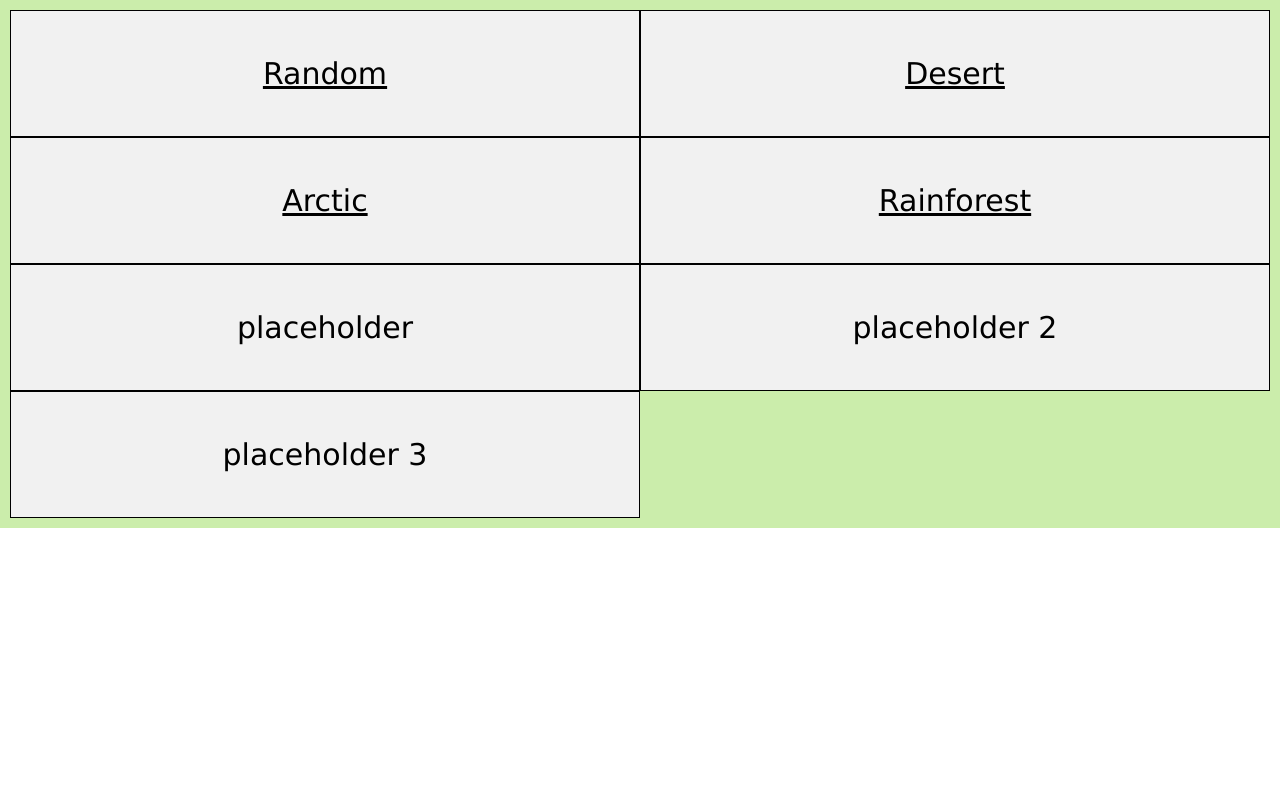
After one commit to 23595/desert_ducks1, a Flask app: page /setting_list in a window 1280 px wide. The commit adds this page. Run offline with Flask 3, Linux system fonts and the light colour scheme; data comes from the database, SQL or seed files in the repository.

Commit message:
Added an iframe in the setting select page for a scrollable list of settings

```diff
--- a/app.py
+++ b/app.py
@@ -7,7 +7,7 @@ from werkzeug.security import check_password_hash, generate_password_hash
 DATABASE = 'ducks.db'
 answers_list = []
 
-#initialise app
+# initialise app
 app = Flask(__name__)
 
 
@@ -32,7 +32,7 @@ def query_db(query, args=(), one=False):
 
 @app.route('/')
 def home():
-    #Home page
+    # Home page
     return render_template("homepage.html")
 
 @app.route('/admin_login')
@@ -45,27 +45,41 @@ def admin_view():
 
 @app.route('/setting_select')
 def setting_select():
-    #Presents list of settings to choose from
-    #Random option also available
+    # Presents list of settings to choose from
+    # Random option also available
     sql = 'SELECT COUNT(setting_id) FROM settings'
     result = query_db(sql)
-    result = result[0] #Finds the total number of settings
+    result = result[0]  # Finds the total number of settings
     settingcount = int(result[0])
-    random_setting = random.randint(1, settingcount) #randomly chooses one setting_id
+    random_setting = random.randint(1, settingcount) # randomly chooses one setting_id
     sql = 'SELECT setting_name, setting_id FROM settings'
-    result = query_db(sql) #Gets a list of all settings with ids
-    return render_template("setting_select.html",result=result,random_setting=random_setting) #Sends the list of settings and id for the random one
+    result = query_db(sql)  # Gets a list of all settings with ids
+    return render_template("setting_select.html", result=result, random_setting=random_setting) # Sends the list of settings and id for the random one
+
+@app.route('/setting_list')
+def setting_list():
+    # Presents list of settings to choose from
+    # Random option also available
+    sql = 'SELECT COUNT(setting_id) FROM settings'
+    result = query_db(sql)
+    result = result[0]  # Finds the total number of settings
+    settingcount = int(result[0])
+    random_setting = random.randint(1, settingcount) # randomly chooses one setting_id
+    sql = 'SELECT setting_name, setting_id FROM settings'
+    result = query_db(sql)  # Gets a list of all settings with ids
+    return render_template("iframe.html", result=result, random_setting=random_setting) # Sends the list of settings and id for the random one
+
 
 @app.route('/setting/<int:id>')
 def setting(id):
     answers_list.clear()
-    #Gives information on the selected setting
+    # Gives information on the selected setting
     sql = """SELECT setting_name, setting_desc FROM settings
     WHERE setting_id = ?;"""
     result = query_db(sql, (id,), True)
-    return render_template("setting_desc.html",result=result,id=id,first=1)
+    return render_template("setting_desc.html", result=result, id=id, first=1)
 
-@app.route('/questions/<int:id>/<int:questionid>', methods=['GET','POST'])
+@app.route('/questions/<int:id>/<int:questionid>', methods=['GET', 'POST'])
 def questions(id, questionid):
     if request.method == 'POST':
         answer = request.form.get('choose_ans')
@@ -81,11 +95,11 @@ def questions(id, questionid):
         answers_list.append(result[1])
     sql = """SELECT COUNT(question_id)
             FROM questions_bridge
-            WHERE setting_id = """ + str(id) + ";" #Count the number of questions for the selected setting
+            WHERE setting_id = """ + str(id) + ";"  # Count the number of questions for the selected setting
     question_count = query_db(sql)
     question_count = question_count[0]
-    question_count = int(question_count[0]) #Convert to int
-    if questionid <= question_count: #Continue if the questionid is valid
+    question_count = int(question_count[0])  # Convert to int
+    if questionid <= question_count:  # Continue if the questionid is valid
         sql = """SELECT settings.setting_name, questions.question_text, answer_options.answer_text
         FROM questions_bridge
         JOIN settings ON questions_bridge.setting_id=settings.setting_id
@@ -132,5 +146,6 @@ def login():
     else:
         return render_template("login.html")
 
+
 if __name__ == "__main__":
     app.run(debug=True)
--- a/static/style.css
+++ b/static/style.css
@@ -47,7 +47,7 @@ html, body{
 }
 
 .container {
-  width: 60%;
+  width: 100%;
   margin: auto;
   display: grid;
   grid-template-columns: auto auto;
@@ -57,14 +57,13 @@ html, body{
 .container div {
   background-color: #f1f1f1;
   border: 1px solid black;
-  padding: 10px;
+  padding: 40px;
   font-size: 30px;
   text-align: center;
 }
 div.two_column_grid div:hover {
   background-color: #777;
 }
-
 .notebook_background{
   background-image: url('images/lined_background.png');
 }
@@ -100,3 +99,11 @@ div.two_column_grid div:hover {
   color: red;
   text-decoration: wavy;
 }
+
+iframe{
+  width: 50%;
+  margin-left: 25%;
+  height: 300px;
+  border: 3px solid black;
+  margin-top: 30px;
+}
--- /dev/null
+++ b/templates/iframe.html
@@ -0,0 +1,22 @@
+<!DOCTYPE html>
+<html lang="en">
+<head>
+    <meta charset="UTF-8">
+    <meta name="viewport" content="width=device-width, initial-scale=1.0">
+    <link rel="stylesheet" href="https://www.w3schools.com/w3css/5/w3.css">
+    <link rel="stylesheet" href="https://fonts.googleapis.com/css?family=Newsreader">
+    <link rel="stylesheet" href="{{url_for('static', filename='style.css')}}">
+    <title>Document</title>
+</head>
+<body>
+    <div class="container">
+        <a href="setting/{{random_setting}}" target="_top"><div>Random</div></a><!--random id already chosen beforehand-->
+        {%  for setting in result  %}
+        <a href="setting/{{setting[1]}}" target="_top"><div>{{ setting[0].title() }}</div></a><!--The name of the setting-->
+        {% endfor %}
+        <div>placeholder</div>
+        <div>placeholder 2</div>
+        <div>placeholder 3</div>
+    </div>
+</body>
+</html>
```
Also changed, not shown: templates/questions.html (+0 -12 lines), templates/setting_select.html (+1 -6 lines).
